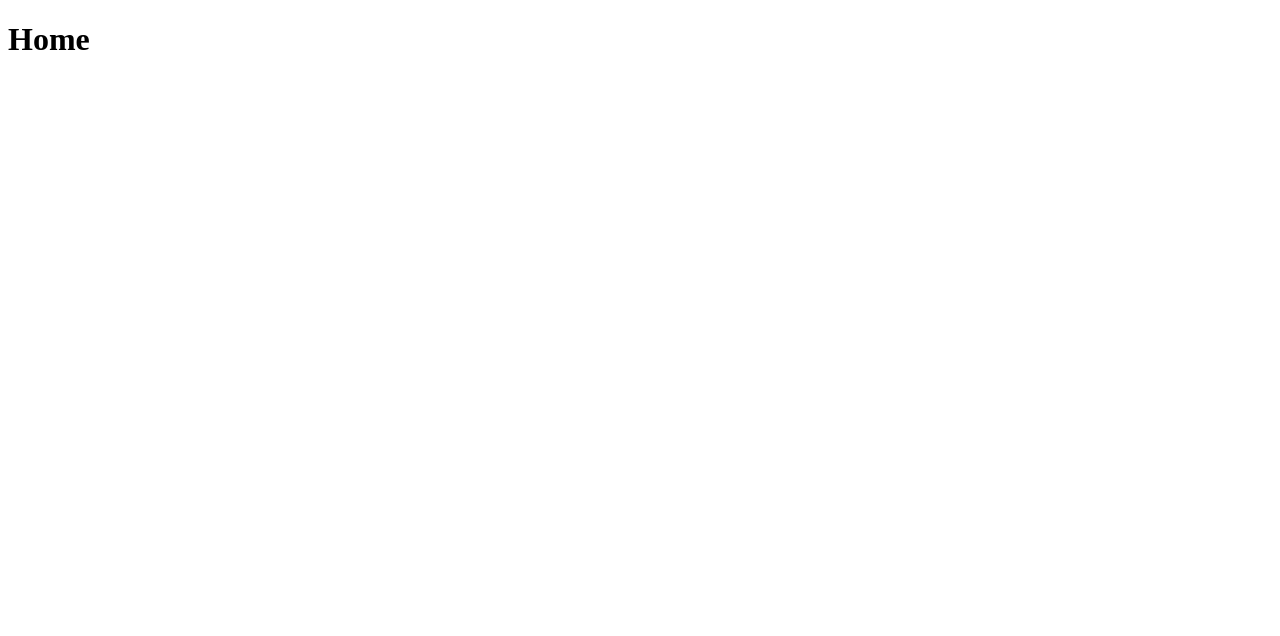
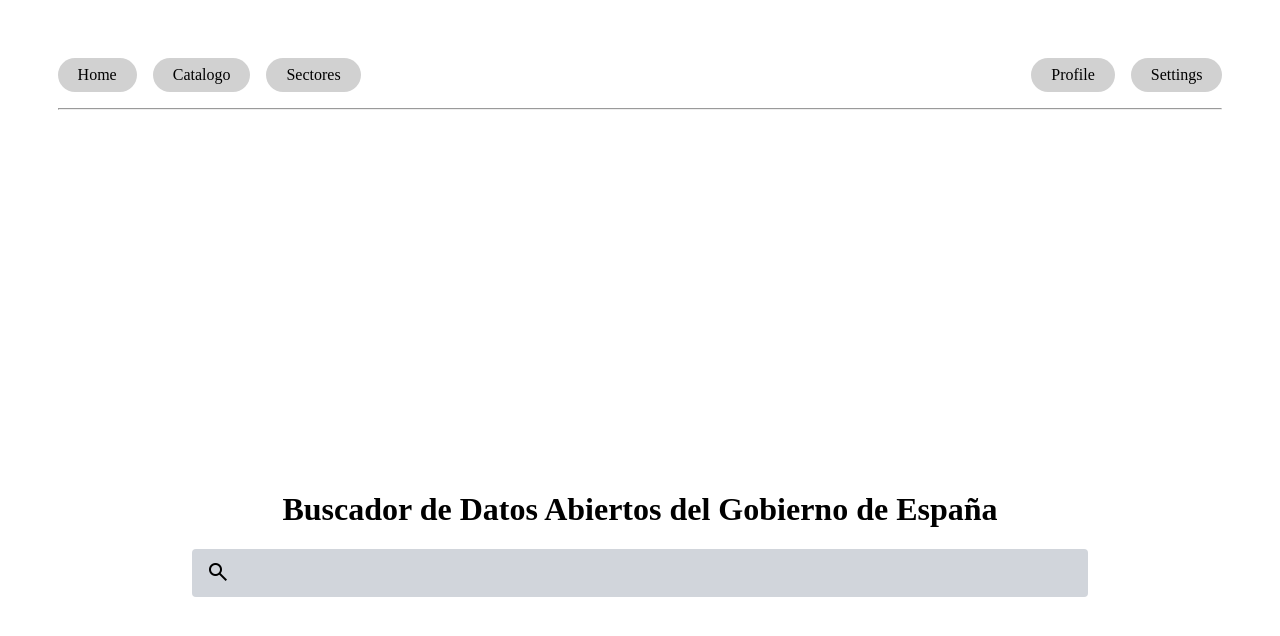
Before and after one commit to BySergy-Uny/Open-Data-Gob-Esp, a Flask app: page /home in a window 1280 px wide. Before the commit the part shown is almost empty. Shown: the top 636 px of the page. Run offline with Flask 2, Linux system fonts and the light colour scheme; parts of the project's set-up code (start-up, migrations or seed data) failed here and were passed over.

Commit message:
Create home and menu

```diff
--- a/Web-app/app/static/css/home.css
+++ b/Web-app/app/static/css/home.css
@@ -0,0 +1,105 @@
+body {
+    margin: 0;
+    height: 100%;
+    width: 100%;
+}
+
+header {
+    padding:  2rem;
+}
+
+h1, h2, h3 {
+    text-align: center;
+}
+
+.sticky-header__header {
+    /* Stick to the top */
+    position: inline;
+    top: 0;
+    margin: 2vw;
+}
+
+.split-navigation {
+    /* Content is centered horizontally */
+    align-items: center;
+    justify-content: center;
+    display: flex;
+
+    /* Reset styles */
+    list-style-type: none;
+    margin: 0;
+    padding: 0 0 0.5rem 0;
+}
+
+.split-navigation__item {
+    margin-right: 0.25rem;
+
+    display: flex;
+    flex-direction: row;
+    gap: 1rem;
+    /* Demo */
+    /* width: 1.25rem; */
+}
+
+.split-navigation__item--right {
+    /* Sticks to the right */
+    margin-left: auto;
+    margin-right: 0;
+}
+
+.dot-elem {
+    background-color: #d1d1d1;
+    padding: 8px;
+    padding-left: 20px;
+    padding-right: 20px;
+    border-radius: 3rem;
+}
+
+.dot-elem > a {
+    text-decoration: none;
+    color: black;
+}
+
+main {
+    height: 100%;
+    width: 100%;
+    display: flex;
+    flex-direction: column;
+    align-items: center;
+    margin-top: 25%;
+}
+
+.search-box {
+    height: 3rem;
+    width: 70%;
+    display: flex;
+    flex-direction: row-reverse;
+    background-color: #d1d5db;
+    border-radius: 0.25rem;
+}
+
+.search-box:focus-within {
+    background-color: #aeb0b4;
+}
+
+
+.search-box__input {
+    border-color: transparent;
+    /* Take available width */
+    flex: 1;
+    /* Font style */
+    font-size: larger;
+    background-color: transparent;
+    text-indent: 0.25rem;
+}
+
+.search-box__input:focus {
+    outline: none;
+}
+
+.search-box__button {
+    width: 2rem;
+    border: 0;
+    background-color: transparent;
+    margin-left: 0.5rem;
+}
--- a/Web-app/app/templates/home.html
+++ b/Web-app/app/templates/home.html
@@ -7,8 +7,48 @@
     <title>Home</title>
     <script defer src="{{url_for('static', filename='js/home.mjs')}}"></script>
     <link rel="stylesheet" href="{{url_for('static', filename='css/home.css')}}"></script>
+    <link rel="stylesheet" href="https://fonts.googleapis.com/css2?family=Material+Symbols+Outlined:opsz,wght,FILL,GRAD@48,400,0,0" />
 </head>
 <body>
-    <h1>Home</h1>
+    <header class="sticky-header__header">
+        <ul class="split-navigation">
+            <!-- Navigation item -->
+            <li class="split-navigation__item">
+                <div class="dot-elem">
+                    <a href="">Home</a>
+                </div>
+                <div class="dot-elem">
+                    <a href="">Catalogo</a>
+                </div>
+                <div class="dot-elem">
+                    <a href="">Sectores</a>
+                </div>
+            </li>
+
+            <!-- Navigation item that sticks to the right -->
+            <li class="split-navigation__item split-navigation__item--right">
+                <div class="dot-elem">
+                    <a href="">Profile</a>
+                </div>
+                <div class="dot-elem">
+                    <a href="">Settings</a>
+                </div>
+            </li>
+        </ul>
+        <hr>
+    </header>
+    <main>
+        <h1>Buscador de Datos Abiertos del Gobierno de España</h1>
+        <form class="search-box" action="search-keyword">
+            <!-- Text input -->
+            <input type="text" class="search-box__input" />
+            <!-- Search icon sticks to the left or right -->
+            <button type="button" class="search-box__button">
+                <span class="material-symbols-outlined">
+                    search
+                </span>
+            </button>
+        </form>
+    </main>
 </body>
 </html>
```
Also changed, not shown: 1 other file.
